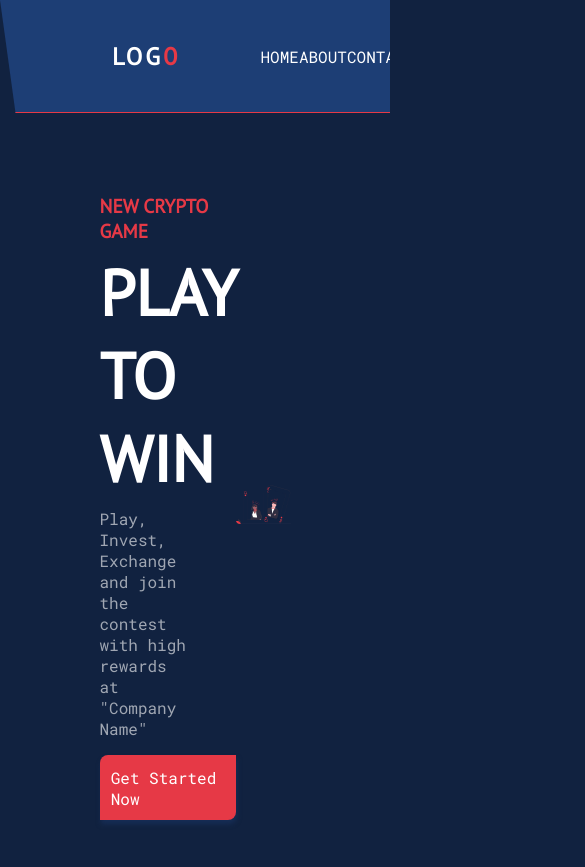
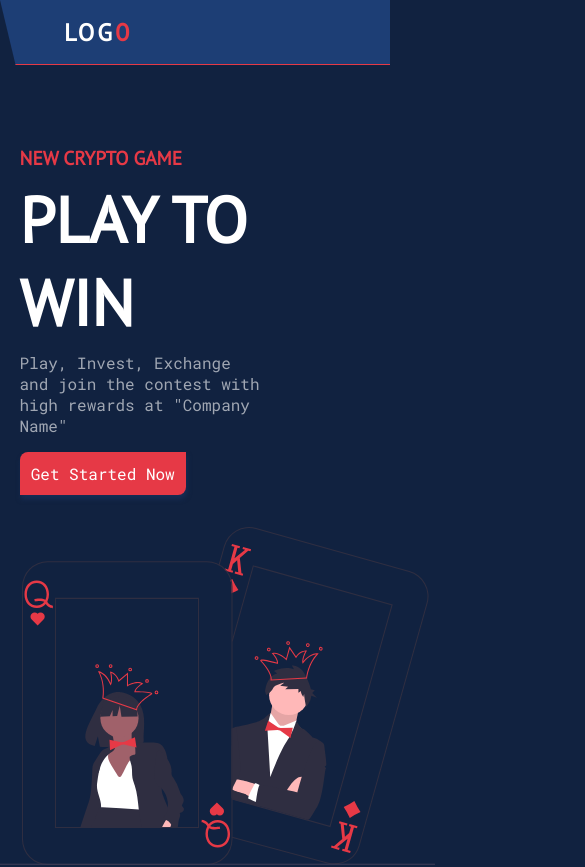
Before and after one commit to osas2211/Lottery-game, a plain HTML site: page index.html in a window 390 px wide. Shown: the top 867 px of the page, 585 px wide, since content can reach past the window. Drawn offline with Linux system fonts and the light colour scheme.

Commit message:
third commit

```diff
--- a/css/style.css
+++ b/css/style.css
@@ -65,12 +65,13 @@ a{
     display: flex;
     justify-content: space-between;
     align-items: center;
+    flex-wrap: wrap;
 }
 .main-header{
     background-color: var(--bg-color2);
     text-transform: uppercase;
     width: 100%;
-    padding: 1.5rem 2rem;
+    padding: 1rem 2rem;
     clip-path: polygon(0 0, 100% 0, 100% 100%, 4% 100%);
     border-bottom: 1px solid var(--red);
 }
@@ -95,6 +96,7 @@ a{
 
 .welcome-content{
     margin: 5rem 5rem 16rem 5rem;
+    flex-wrap: nowrap;
 }
 
 .welcome-content .btn{
@@ -193,3 +195,36 @@ a{
 .card-img-3::after{
     border-color: #f8c63027;
 }
+
+
+
+
+@media (max-width: 900px) {
+
+    .main-nav{
+        display: none;
+    }
+    .logo{
+        margin-left: 2rem;
+    }
+    .welcome-content{
+        flex-direction: column;
+        justify-content: center;
+        align-items: center;
+        margin: 5rem 0rem 16rem 0rem;
+    }
+
+    .welcome-img{
+        margin-top: 2rem;
+        width: 30rem;
+    }
+
+    .cards{
+        flex-direction: column;
+        justify-content: center;
+    }
+
+    .card-2, .card-3{
+        margin-top: 3rem;
+    }
+}
```
